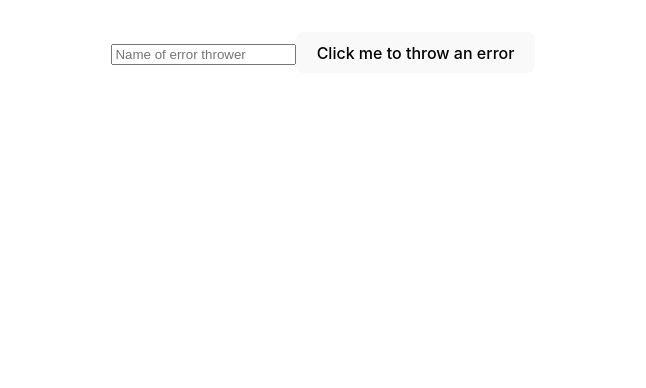
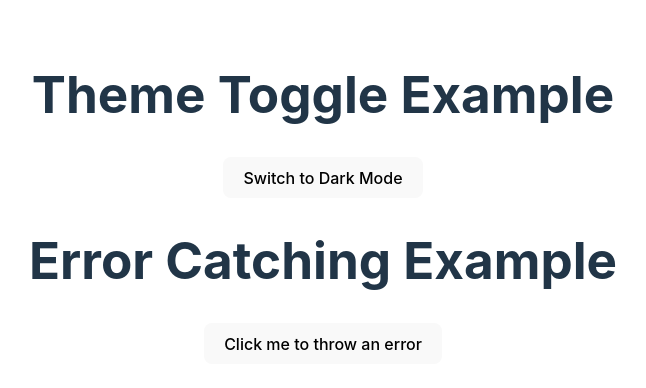
Before and after one commit to ssxv/react-concepts, a React (Vite) app: page / in a window 1280 px wide. Shown: the top 388 px of the page, without its empty margins (317-963 px from the left). Built offline with nearby package versions, Linux system fonts and the light colour scheme.

Commit message:
custom hook with useContext

```diff
--- a/src/App.tsx
+++ b/src/App.tsx
@@ -1,24 +1,18 @@
-import { useState, createContext, Dispatch, SetStateAction } from 'react';
 import './App.css';
 import ErrorBoundary from './catch-error/ErrorBoundary';
 import ErrorThrowingComponenet from './catch-error/ErrorThrowingComponent';
-
-export interface IMyContext {
-  name: string;
-  setName: Dispatch<SetStateAction<string>>;
-}
-
-export const MyContext = createContext<IMyContext>({ name: '', setName: () => { } });
+import ThemeSwitcher from './custom-hooks/ThemeToggle';
 
 function App() {
-  const [name, setName] = useState('');
 
   return (
-    <MyContext.Provider value={{ name, setName }}>
+    <>
+      <ThemeSwitcher />
+
       <ErrorBoundary>
         <ErrorThrowingComponenet />
       </ErrorBoundary>
-    </MyContext.Provider>
+    </>
   );
 }
 
--- a/src/catch-error/ErrorBoundary.tsx
+++ b/src/catch-error/ErrorBoundary.tsx
@@ -22,11 +22,10 @@ const ErrorBoundary = ({ children }: IProps) => {
     };
   }, []);
 
-  if (hasError) {
-    return <div>{hasError}</div>;
-  }
-
-  return <>{children}</>;
+  return <>
+    <h1>Error Catching Example</h1>
+    {hasError ? <div>{hasError}, This is a fallback UI</div> : children}
+  </>;
 };
 
 export default ErrorBoundary;
--- a/src/catch-error/ErrorThrowingComponent.tsx
+++ b/src/catch-error/ErrorThrowingComponent.tsx
@@ -1,27 +1,13 @@
-import { useContext } from 'react';
-import { MyContext } from '../App';
-
 const ErrorThrowingComponenet: React.FC = () => {
-  const { name, setName } = useContext(MyContext);
 
   return (
-    <div>
-      <input
-        type="text"
-        value={name}
-        placeholder="Name of error thrower"
-        onChange={(e) => {
-          setName(e.target.value);
-        }}
-      />
     <button
       onClick={() => {
-          throw new Error(`Error thrown by ${name}`);
+        throw new Error(`Error thrown`);
       }}
     >
       Click me to throw an error
     </button>
-    </div>
   );
 };
 
--- /dev/null
+++ b/src/custom-hooks/ThemeToggle.tsx
@@ -0,0 +1,58 @@
+import React, { ReactElement, createContext, useContext, useState } from 'react';
+
+// Define the context interface
+interface ThemeContextType {
+    darkMode: boolean;
+    toggleDarkMode: () => void;
+}
+
+// Create the context
+const ThemeContext = createContext<ThemeContextType | undefined>(undefined);
+
+// Custom hook to access the context
+function useTheme() {
+    const context = useContext(ThemeContext);
+    if (!context) {
+        throw new Error('useTheme must be used within a ThemeProvider');
+    }
+    return context;
+}
+
+// Component that provides the context
+const ThemeProvider: React.FC<{ children: ReactElement }> = ({ children }) => {
+    const [darkMode, setDarkMode] = useState<boolean>(false);
+
+    const toggleDarkMode = () => {
+        setDarkMode(prev => !prev);
+    };
+
+    return (
+        <ThemeContext.Provider value={{ darkMode, toggleDarkMode }}>
+            {children}
+        </ThemeContext.Provider>
+    );
+};
+
+// Component that consumes the context
+const ThemeToggle: React.FC = () => {
+    const { darkMode, toggleDarkMode } = useTheme();
+
+    return (
+        <button onClick={toggleDarkMode}>
+            {darkMode ? 'Switch to Light Mode' : 'Switch to Dark Mode'}
+        </button>
+    );
+};
+
+const ThemeSwitcher: React.FC = () => {
+
+    return (
+        <ThemeProvider>
+            <div>
+                <h1>Theme Toggle Example</h1>
+                <ThemeToggle />
+            </div>
+        </ThemeProvider>
+    )
+}
+export default ThemeSwitcher;
```
Lines whose indentation alone changed are shown as unchanged.
